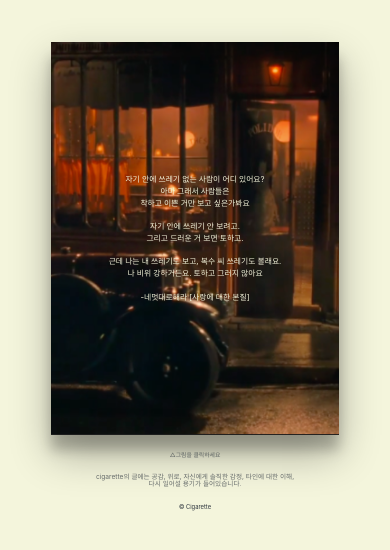
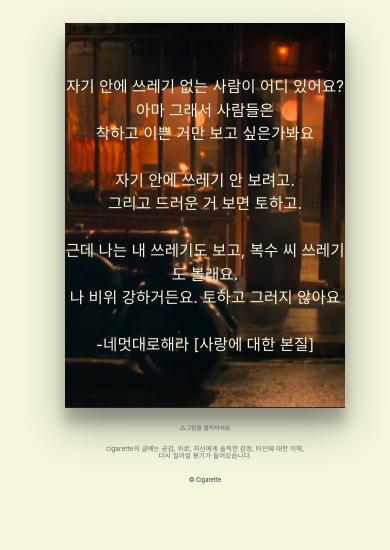
Before and after one commit to hy-HA/cigarette, a plain HTML site: page welcome.html in a window 390 px wide. Drawn offline with Linux system fonts and the light colour scheme.

Commit message:
mobile-test1

```diff
--- a/css/screens/card.css
+++ b/css/screens/card.css
@@ -22,7 +22,7 @@
 .card_poster span {
     width: 100%;
     color: beige;
-    font-size: 2vw;
+    font-size: 4vw;
     line-height: 150%;
     display: flex;
     justify-content: center;
--- a/css/screens/welcome.css
+++ b/css/screens/welcome.css
@@ -1,6 +1,7 @@
 .welcome {
-    height: 90%;
-    width: auto;
+    padding-top: 10px;
+    width: 80%;
+    height: 98%;
     text-align: center;
     display:flex;
     position: relative;
--- a/css/style.css
+++ b/css/style.css
@@ -11,6 +11,7 @@
 @import "screens/tobacco.css";
 
 body {
+    padding: 10px;
     color: #2e363e;
     font-family: -apple-system, BlinkMacSystemFont, 'Segoe UI', Roboto, Oxygen, Ubuntu, Cantarell, 'Open Sans', 'Helvetica Neue', sans-serif;
     height: 100vh;
--- a/js/quotes.js
+++ b/js/quotes.js
@@ -8,7 +8,7 @@ let quotes = [
         author: "\n-반지의 제왕 [동심]"
     },
     {
-        quote: "살다보면 누구나 운명이 버거울 때가 있지\n 하지만 그건 우리가 결정할 수 있는게 아니란다 \n 우리가 할일은 주어진 시간으로 \n어떻게 할 것인가를 정할 뿐이지\n\n이 세상에는 악의 세력 외에 많은 세력이 존재한단다\n빌보는 반지를 찾을 운명이었어\n그렇다면 너 역시 반지를 갖게될 운명이었던 거야\n그렇게 생각하면 기운이 나지 ",
+        quote: "살다보면 누구나 운명이 버거울 때가 있지\n 하지만 그건 우리가 결정할 수 있는게 아니란다 \n 우리가 할일은 주어진 시간으로 \n어떻게 할 것인가를 정할 뿐이지\n\n이 세상에는 악의 세력 외에 \n많은 세력이 존재한단다\n빌보는 반지를 찾을 운명이었어\n그렇다면 너 역시 \n반지를 갖게될 운명이었던 거야\n그렇게 생각하면 기운이 나지 ",
         author: "\n-반지의 제왕 [동심]"
     },
     {
@@ -20,7 +20,7 @@ let quotes = [
         author:"\n-OCTOBER SKY [도전]"
         },
     {
-        quote:"편견은 내가 다른 사람을 사랑하지 못하게 만들고,\n오만은 다른 사람이 나를 사랑할 수 없게 만든다.",
+        quote:"편견은 내가 다른 사람을 \n사랑하지 못하게 만들고,\n오만은 다른 사람이 나를 \n사랑할 수 없게 만든다.",
         author:"\n-오만과 편견 [중세시대]"
     },
     {
@@ -32,7 +32,7 @@ let quotes = [
         author:"\n-연애시대 [상처를 다루는 방식]"
     },
     {
-        quote:"집안의 반대를 비관한 20대 남녀,\n자살미수\n\n저녁 신문에 실린 짧은 기사는\n그들의 사랑도 고통도 평범하게 만들었다.\n\n그날의 내 결심을 \n평범하게 만들면 어떻게 될까?\n\n이혼하고도 감정정리가 안되던 20대 중반의 여자\n질질끌던 관계에 종지부를 찍다.",
+        quote:"집안의 반대를 비관한 20대 남녀,\n자살미수\n\저녁 신문에 실린 짧은 기사는\n그들의 사랑도 고통도 평범하게 만들었다.\n\n그날의 내 결심을 \n평범하게 만들면 어떻게 될까?\n\n이혼하고도 감정정리가 안되던\n 20대 중반의 여자\n질질끌던 관계에 종지부를 찍다.",
         author:"\n-연애시대 [상처를 다루는 방식]"
     },
     {
```
